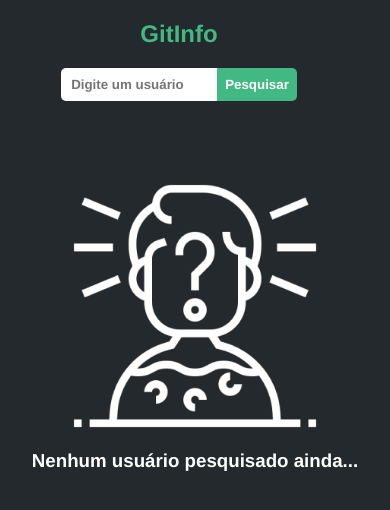
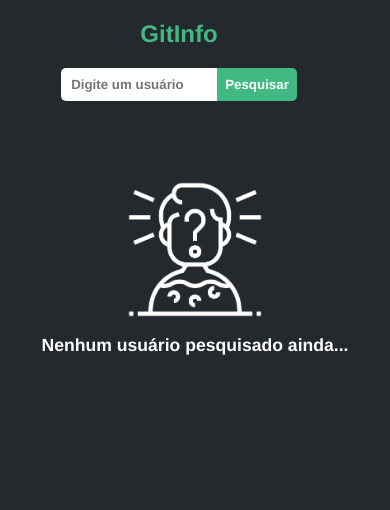
Before and after one commit to owarleysouza/github-user-information, a Vue app: page / in a window 390 px wide. Shown: the top 510 px of the page. Built offline with nearby package versions, Linux system fonts and the light colour scheme.

Commit message:
home not user responsive improved

```diff
--- a/src/pages/HomeNotUser.vue
+++ b/src/pages/HomeNotUser.vue
@@ -24,4 +24,16 @@
         height: 250px;
         width: 250px;
     }
+
+    @media (max-width: 700px){
+        img{
+            height: 35%;
+            width: 35%;
+        }
+
+        h3{
+            font-size: 1.1rem;
+        }
+    }
+
 </style>
```
